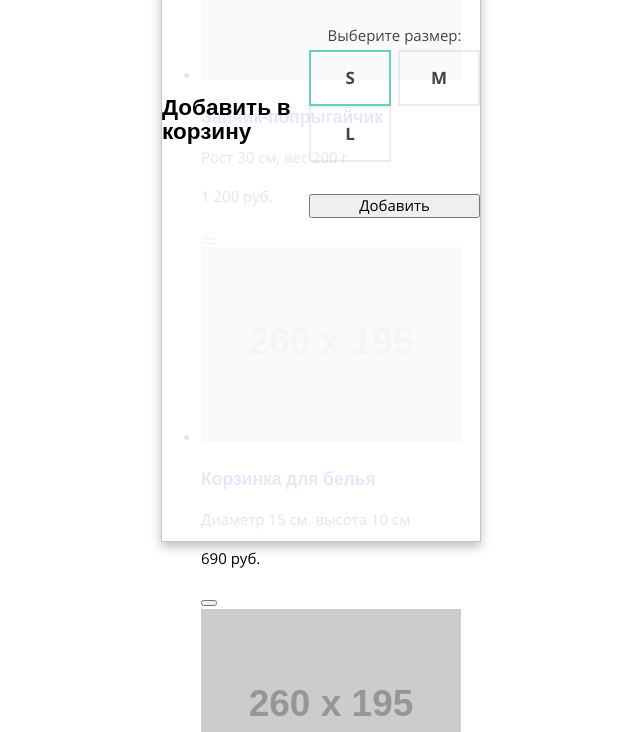
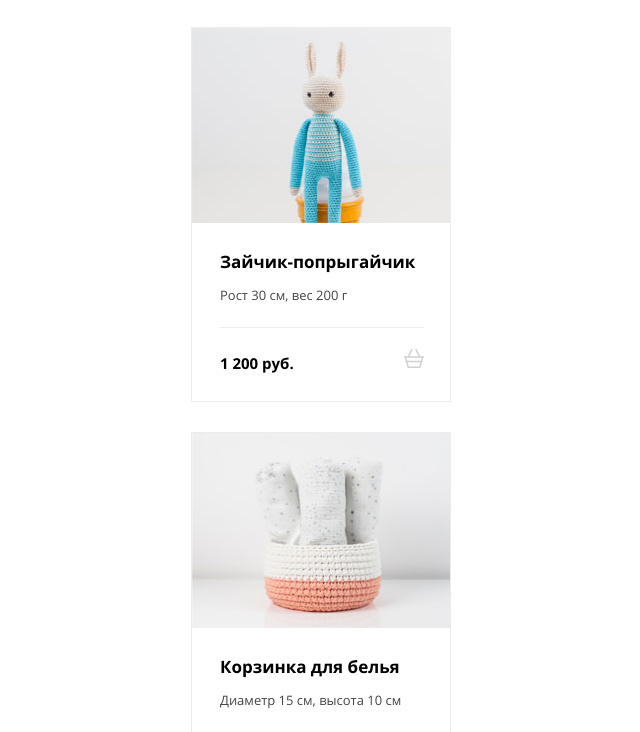
Before and after one commit to avedmigen/170610-mishka-20, a website: page source/catalog.html in a window 1280 px wide. Shown: the part 258-990 px from the top of the page, without its empty margins (319-959 px from the left). Drawn offline with nearby package versions, Linux system fonts and the light colour scheme; files that its build step writes are made by us from their sources; placeholder pictures from the web are drawn by us.

Commit message:
Стилизует карточки товаров

```diff
--- a/source/catalog.html
+++ b/source/catalog.html
@@ -49,40 +49,40 @@
   </nav>
 </header>
   <main class="page-main">
-    <h1 class="page-main__title">Каталог товаров</h1>
+    <h1 class="page-main__title title hero hero--blank">Каталог товаров</h1>
     <section class="goods">
       <h2 class="visually-hidden">Милые вещицы для дома ручной работы</h2>
       <ul class="goods-list">
         <li class="goods-list__item product-card">
+            <img src="img/photo-hare-mobile@1x.jpg" alt="Зайчик-попрыгайчик" class="product-card__img" width="260" height="195">
           <a href="blank.html" class="product-card__link">
-            <img src="https://via.placeholder.com/260x195" alt="Зайчик-попрыгайчик" class="product-card__img" width="260" height="195"></a>
-          <a href="blank.html" class="product-card__link">
-            <h3 class="product-card__title">Зайчик-попрыгайчик</h3></a>
+            <h3 class="product-card__title">Зайчик-попрыгайчик</h3>
             <p class="product-card__desc">Рост 30 см, вес 200 г</p>
             <p class="product-card__price">1 200 руб.</p>
-          <button class="product-card__cart-button js-add-to-cart" type="button">
+          </a>
+          <button class="product-card__button js-add-to-cart" type="button">
             <span class="visually-hidden">Добавить в корзину</span>
           </button>
         </li>
         <li class="goods-list__item product-card">
+            <img src="img/photo-bowl-mobile@1x.jpg" alt="Корзинка для белья" class="product-card__img" width="260" height="195">
            <a href="blank.html" class="product-card__link">
-          <img src="https://via.placeholder.com/260x195" alt="Корзинка для белья" class="product-card__img" width="260" height="195"></a>
-          <a href="blank.html" class="product-card__link">
-          <h3 class="product-card__title">Корзинка для белья</h3></a>
+            <h3 class="product-card__title">Корзинка для белья</h3>
             <p class="product-card__desc">Диаметр 15 см, высота 10 см</p>
             <p class="product-card__price">690 руб.</p>
-          <button class="product-card__cart-button js-add-to-cart" type="button">
+           </a>
+            <button class="product-card__button js-add-to-cart" type="button">
               <span class="visually-hidden">Добавить в корзину</span>
             </button>
         </li>
         <li class="goods-list__item product-card">
+            <img src="img/photo-toys-mobile@1x.jpg" alt="Большая корзинка для игрушек" class="product-card__img" width="260" height="195">
           <a href="blank.html" class="product-card__link">
-            <img src="https://via.placeholder.com/260x195" alt="Большая корзинка для игрушек" class="product-card__img" width="260" height="195"></a>
-          <a href="blank.html" class="product-card__link">
-            <h3 class="product-card__title">Большая корзинка для игрушек</h3></a>
+            <h3 class="product-card__title">Большая корзинка для игрушек</h3>
             <p class="product-card__desc">Диаметр 30 см, высота 30 см</p>
             <p class="product-card__price">1 500 руб.</p>
-          <button class="product-card__cart-button js-add-to-cart" type="button">
+          </a>
+          <button class="product-card__button js-add-to-cart" type="button">
             <span class="visually-hidden">Добавить в корзину</span>
           </button>
         </li>
@@ -130,8 +130,9 @@
       </div>
     </div>
   </footer>
-  <div class="modal add-to-cart">
-    <h2 class="add-to-cart__title">Добавить  в корзину</h2>
+  <div class="modal visually-hidden">
+    <div class="add-to-cart">
+      <h2 class="add-to-cart__title title title--centered">Добавить <br>в корзину</h2>
       <form class="add-to-cart__form" action="https://echo.htmlacademy.ru" method="get">
         <fieldset class="add-to-cart__options sizes">
           <legend class="sizes__cta">Выберите размер:</legend>
@@ -156,8 +157,9 @@
             </li>
           </ul>
         </fieldset>
-      <button type="submit" class="add-to-cart__add-button">Добавить</button>
+        <button type="submit" class="add-to-cart__add-button button button--modal">Добавить</button>
       </form>
+    </div>
   </div>
 </body>
 </html>
--- /dev/null
+++ b/source/less/blocks/goods.less
@@ -0,0 +1,23 @@
+.goods {
+  padding-top: 30px;
+}
+
+.goods-list {
+  display: flex;
+  flex-direction: row;
+  flex-wrap: wrap;
+  justify-content: center;
+  margin: 0;
+  padding: 0;
+  list-style-type: none;
+}
+
+.goods-list__item {
+  display: flex;
+  flex-direction: row;
+  flex-wrap: wrap;
+  justify-content: center;
+  align-content: baseline;
+  margin: 0;
+  padding: 0;
+}
--- a/source/less/blocks/hero.less
+++ b/source/less/blocks/hero.less
@@ -8,3 +8,8 @@
   background-repeat: no-repeat;
   background-position: center -18px;
 }
+
+.hero--blank {
+  background-image: none;
+  padding-bottom: 74px;
+}
--- /dev/null
+++ b/source/less/blocks/product-card.less
@@ -0,0 +1,89 @@
+.product-card {
+  position: relative;
+  width: 260px;
+  margin-bottom: 30px;
+  background: @color-white;
+  border: 1px solid @color-grey;
+}
+
+.product-card__img {
+  display: block;
+  margin: 0;
+  padding: 0;
+  width: 260px;
+  height: 195px;
+  background-color: @color-grey;
+}
+
+.product-card__link {
+  display: block;
+  width: 100%;
+  margin: 0;
+  padding: 0;
+  padding-left: 28px;
+  padding-right: 26px;
+  padding-bottom: 26px;
+  color: @color-black;
+}
+
+.product-card__link:hover,
+.product-card__link:focus {
+  box-shadow: 0 6px 10px rgba(0, 0, 0, 0.1);
+}
+
+.product-card__link:active {
+  box-shadow: 0 3px 5px rgba(0, 0, 0, 0.1);
+}
+
+.product-card__title {
+  display: block;
+  margin: 0;
+  margin-top: 27px;
+  margin-bottom: 6px;
+  padding: 0;
+  font-family: "Open Sans Bold", "Arial", sans-serif;
+  font-weight: 700;
+  font-size: 17px;
+  line-height: 24px;
+  color: @color-black;
+}
+
+.product-card__desc {
+  margin: 0;
+  margin-bottom: 23px;
+  padding: 0;
+  padding-bottom: 17px;
+  border-bottom: 1px solid @color-grey;
+  font-family: "Open Sans", "Arial", sans-serif;
+  font-weight: 400;
+  font-size: 13px;
+  line-height: 30px;
+  color: @color-dark-grey;
+}
+
+.product-card__price {
+  margin: 0;
+  padding: 0;
+  font-family: "Open Sans Bold", "Arial", sans-serif;
+  font-weight: 700;
+  font-size: 15px;
+  line-height: 24px;
+  color: @color-black;
+}
+
+.product-card__button {
+  position: absolute;
+  bottom: 33px;
+  right: 26px;
+  width: 20px;
+  height: 19px;
+  margin: 0;
+  padding: 0;
+  border: 0;
+  background-color: @color-white;
+  background-image: url("@{img-path}/icon-cart.svg");
+  background-repeat: no-repeat;
+  background-position: center;
+  cursor: pointer;
+  opacity: 0.2;
+}
--- a/source/less/style.less
+++ b/source/less/style.less
@@ -8,9 +8,10 @@
 @import "blocks/main-nav.less";
 @import "blocks/toggle.less";
 @import "blocks/site-list.less";
-@import "blocks/categories.less";
+@import "blocks/page-main.less";
 @import "blocks/title.less";
 @import "blocks/hero.less";
+@import "blocks/categories.less";
 @import "blocks/featured-item.less";
 @import "blocks/chars.less";
 @import "blocks/button.less";
@@ -25,3 +26,5 @@
 @import "blocks/sizes.less";
 @import "blocks/add-to-cart.less";
 @import "blocks/modal.less";
+@import "blocks/goods.less";
+@import "blocks/product-card.less";
```
Also changed, not shown: source/blank.html (+6 -6 lines), source/form.html (+1 -1 lines), source/index.html (+2 -1 lines), source/less/blocks/page-main.less (added). Lines whose indentation alone changed are shown as unchanged.
